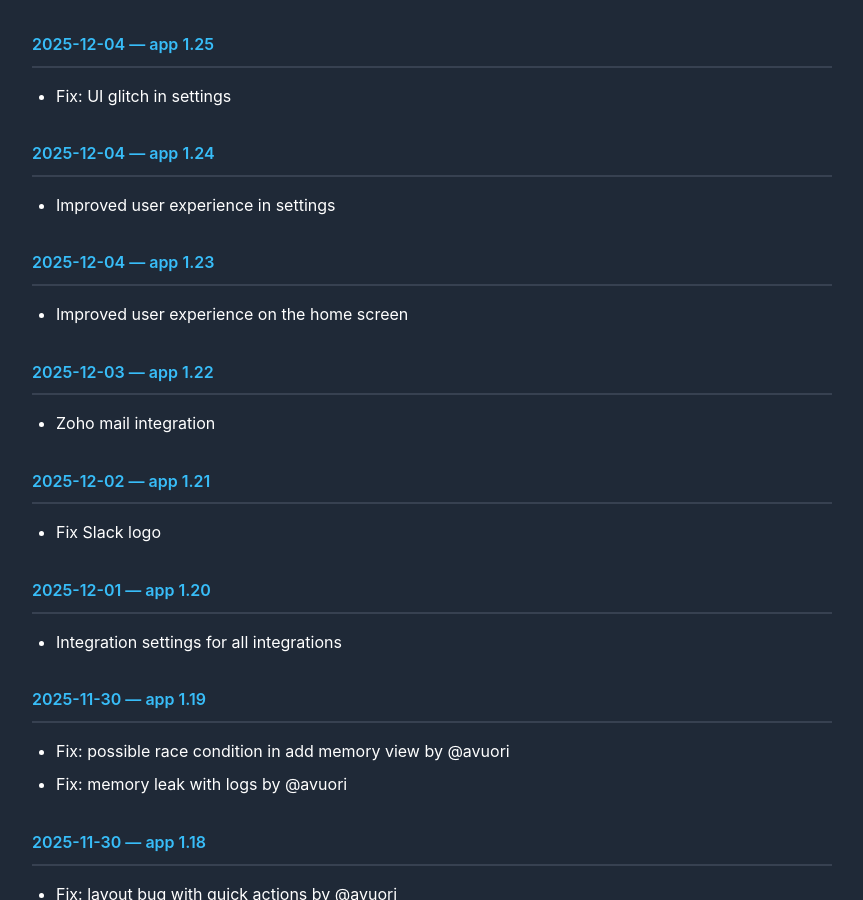
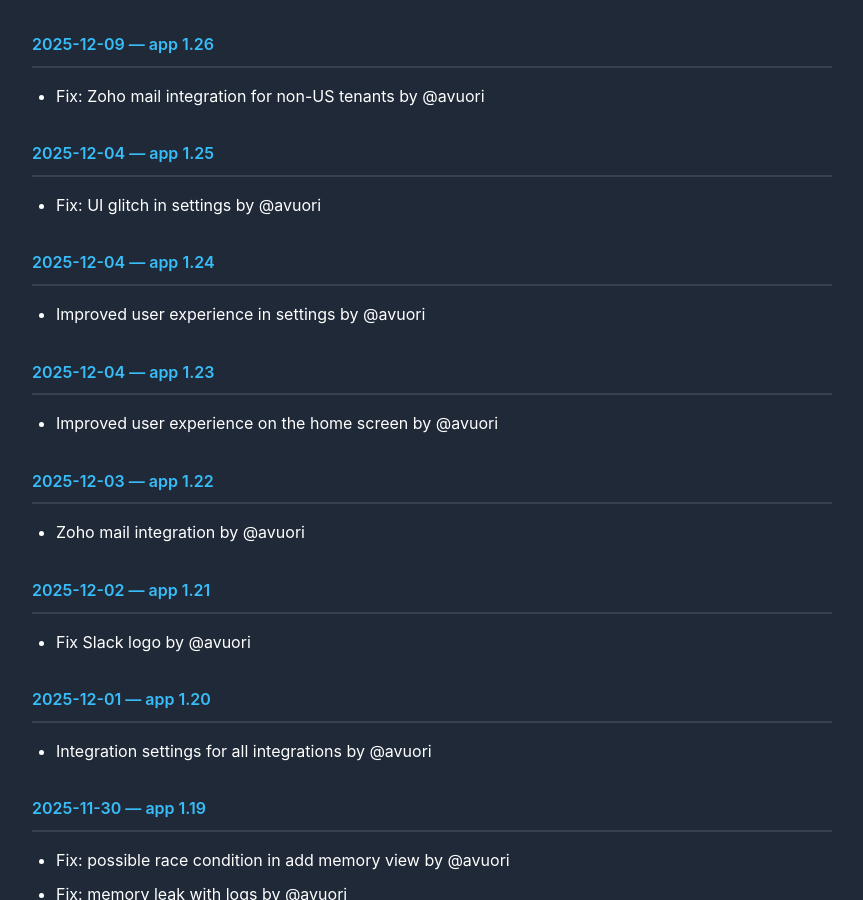
Before and after one commit to memory2-app/changelog, a Jekyll site: the page built from index.md, in a window 1280 px wide and 900 px high. Shown: the whole window, without its empty margins (208-1071 px from the left). Built offline with Jekyll 4.4.1, drawn with Linux system fonts in a browser that asks for light colours.

Commit message:
2025-12-09

```diff
--- a/index.md
+++ b/index.md
@@ -3,23 +3,26 @@ layout: default
 title: Memory2 Changelog
 ---
 
+# 2025-12-09 — app 1.26
+* Fix: Zoho mail integration for non-US tenants by @avuori
+
 # 2025-12-04 — app 1.25
-* Fix: UI glitch in settings
+* Fix: UI glitch in settings by @avuori
 
 # 2025-12-04 — app 1.24
-* Improved user experience in settings
+* Improved user experience in settings by @avuori
 
 # 2025-12-04 — app 1.23
-* Improved user experience on the home screen
+* Improved user experience on the home screen by @avuori
 
 # 2025-12-03 — app 1.22
-* Zoho mail integration
+* Zoho mail integration by @avuori
 
 # 2025-12-02 — app 1.21
-* Fix Slack logo
+* Fix Slack logo by @avuori
 
 # 2025-12-01 — app 1.20
-* Integration settings for all integrations
+* Integration settings for all integrations by @avuori
 
 # 2025-11-30 — app 1.19
 * Fix: possible race condition in add memory view by @avuori
```
